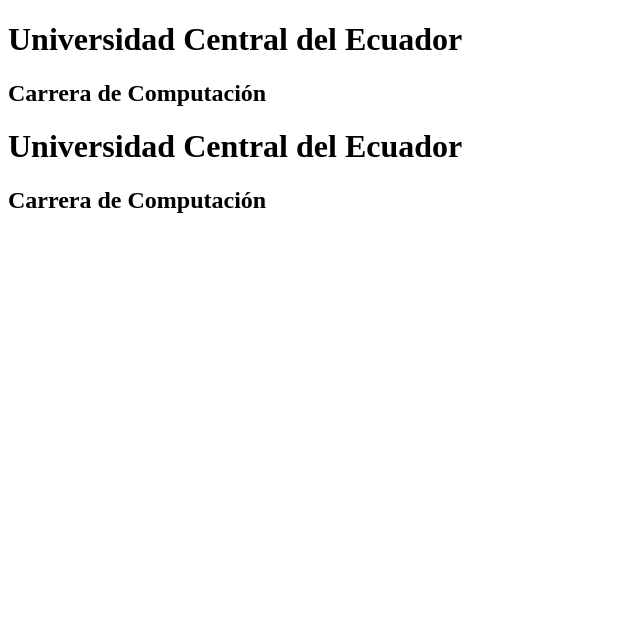
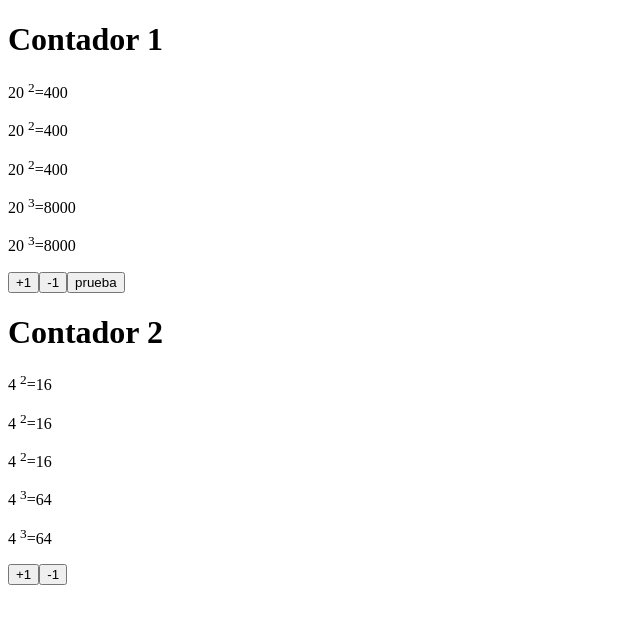
Before and after one commit to CristianLechon/pw_vue_u2_cl, a Vue app: page / in a window 1280 px wide. Shown: the top 624 px of the page, without its empty margins (0-640 px from the left). Built offline with nearby package versions, Linux system fonts and the light colour scheme.

Commit message:
Taller 14

```diff
--- a/src/components/Contador.vue
+++ b/src/components/Contador.vue
@@ -1,16 +1,79 @@
 <template>
+  <div>
+    <h1>{{ tit }}</h1>
+    <p>{{ numero }} <sup>2</sup>={{ calcularCuadrados }}</p>
+    <p>{{ numero }} <sup>2</sup>={{ calcularCuadrados }}</p>
+    <p>{{ numero }} <sup>2</sup>={{ calcularCuadrados }}</p>
+    <p>{{ numero }} <sup>3</sup>={{ calcularCubo }}</p>
+    <p>{{ numero }} <sup>3</sup>={{ obtenerCubo() }}</p>
     <div>
-        <h1>Universidad Central del Ecuador</h1>
-        <h2>Carrera de Computación</h2>
+      <!-- directiva empieza con v- -->
+      <button @:click="incrementar()">+1</button>
+      <button v-on:click="decrementar()">-1</button>
+      <button v-if="mostrar">prueba</button>
     </div>
+  </div>
 </template>
 
 <script>
 export default {
+  // Propiedades reactivas en vue
+  data() {
+    //opcion mas de openapi
+    return {
+      numero: this.inicio,
+      titulo: "Contador",
+    };
+  },
+  // No importa el orden
+  // Metodos
+  methods: {
+    obtenerCuadrados() {
+      console.log("Entro a obtener cuadrado");
+      return this.numero * this.numero;
+    },
+    obtenerCubo() {
+      return this.numero * this.numero * this.numero;
+    },
+    incrementar() {
+      console.log(this.tit);
+      this.numero++;
+    },
+    decrementar() {
+      this.numero--;
+    },
+  },
+  // Propiedades computadas
+  // Solo se ejecutan cuando solo si cambia el resultado del cuerpo, caso contrario no se ejecuta la propiedad lo guarda en cache
+  computed: {
+    calcularCuadrados() {
+      console.log("Entro a propiedad computada");
+      return this.numero * this.numero;
+    },
+    calcularCubo() {
+      return this.numero * this.numero * this.numero;
+    },
+  },
 
-}
+  // Props
+  // Son variables que yo puedo instanciar o dar un valor, extermo de mi componente.
+  // Variables a nivel de componente, son seteados por el padre
+  //props: ["tit", "inicio", "mostrar"], // declaracion basica de props.
+  props: {
+    tit: String,
+    // con mas detalle
+    inicio: {
+      type: Number,
+      default: 99,
+      validator(value) {
+        return value > 10;
+      },
+    },
+    mostrar: Boolean,
+  },
+  /* String, Numbre, Boolean, Array, Object, Date, Function, BigInt */
+};
 </script>
 
 <style>
-
 </style>
--- a/src/views/ContadorView.vue
+++ b/src/views/ContadorView.vue
@@ -1,19 +1,22 @@
 <template>
-    <div>
-        <Contador/>
-        <Contador/>
-    </div>
+  <div>
+    <!-- Cada componete tiene su estado -->
+    <!-- <Contador tit="Contador 1" v-bind:inicio="4+4"/> -->
+    <Contador tit="Contador 1" v-bind:inicio="20" :mostrar="true"/>
+    <Contador tit="Contador 2" :inicio="4" :mostrar="false"/>
+    <!-- <Contador /> -->
+    <!-- <Contador /> -->
+  </div>
 </template>
 
 <script>
-import Contador from '../components/Contador.vue';
+import Contador from "../components/Contador.vue";
 export default {
-    components: {
-        Contador,
-    },
-}
+  components: {
+    Contador,
+  },
+};
 </script>
 
 <style>
-
 </style>
```
Also changed, not shown: 1 other file (tests, documents, lock files or other folders).
